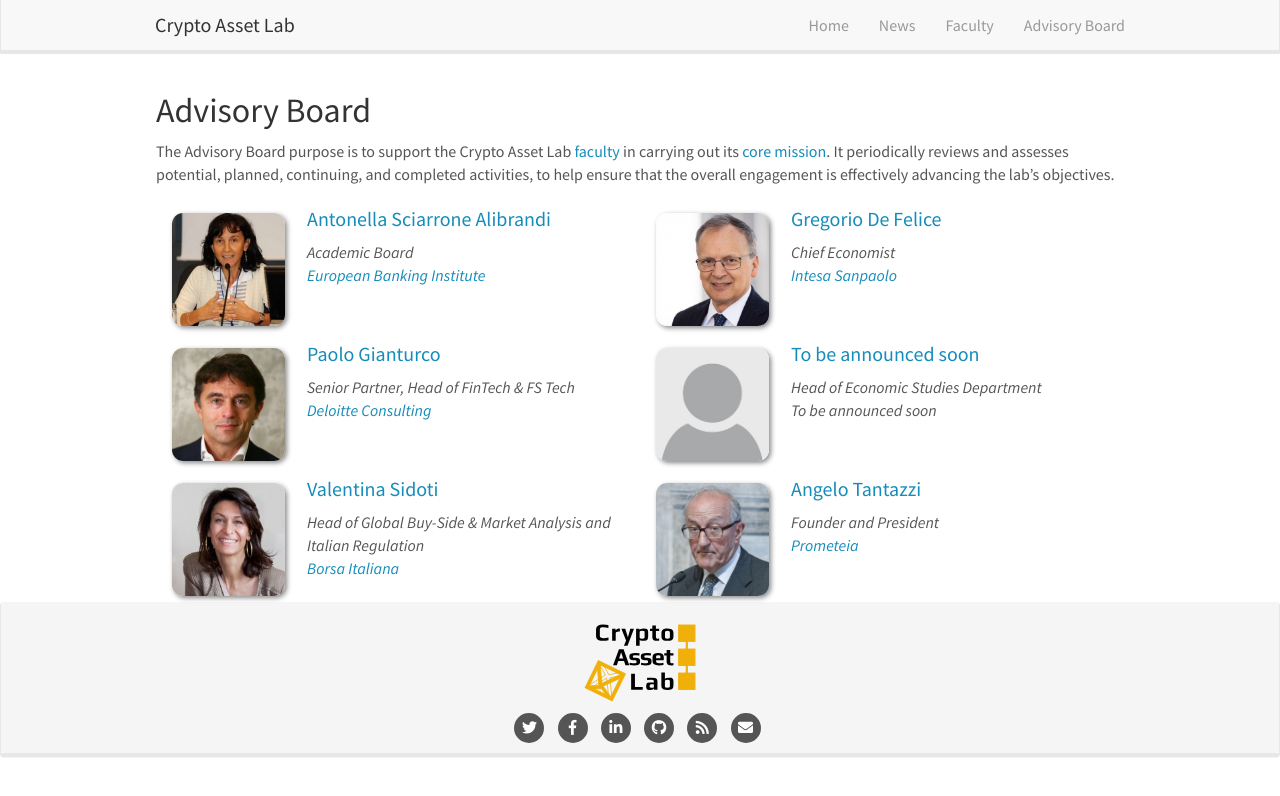
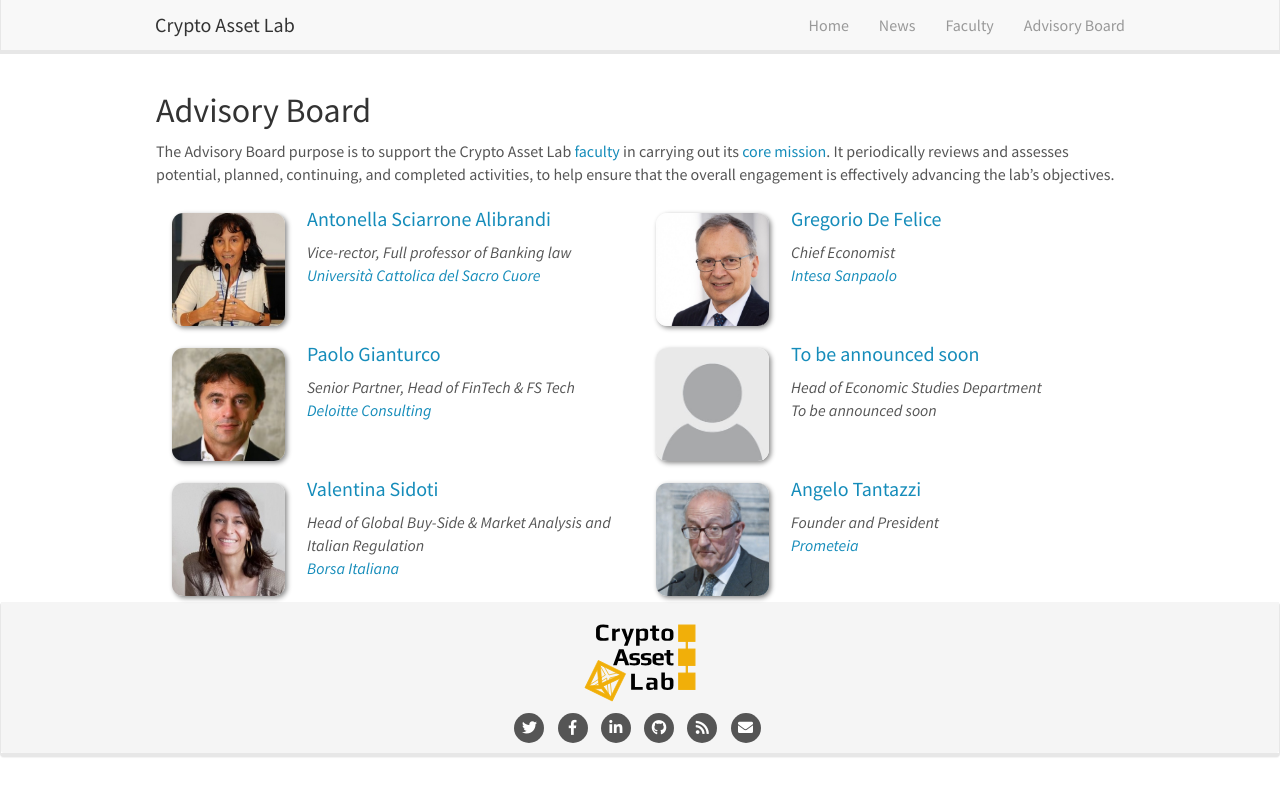
Before and after one commit to cryptoassetlab/cryptoassetlab.github.io, a Jekyll site: the page built from _pages/03-advisory-board.md, in a window 1280 px wide. Shown: the top 796 px of the page. Built offline with Jekyll 4.4.1, drawn with Linux system fonts in a browser that asks for light colours; nearby versions of some CDN libraries.

Commit message:
Updated adv board

```diff
--- a/_data/advisory_board.yml
+++ b/_data/advisory_board.yml
@@ -1,11 +1,11 @@
 - name: Antonella Sciarrone Alibrandi
-  name_link: http://ebi-europa.eu/wp-content/uploads/2016/12/SCIARRONE-CURRICULUM-VITAE-EN-2016-2.pdf
+  name_link: http://cryptoassetlab.diseade.unimib.it/docs/2019 SCIARRONE CV SHORT EN.pdf
   photo: advisory_board/Sciarrone.jpg
   affiliation_rows: 2
-  affiliation_row_1: Academic Board
+  affiliation_row_1: Vice-rector, Full professor of Banking law
   affiliation_row_1_link:
-  affiliation_row_2: European Banking Institute
-  affiliation_row_2_link: http://ebi-europa.eu/
+  affiliation_row_2: Università Cattolica del Sacro Cuore
+  affiliation_row_2_link: https://www.unicatt.it/
 
 - name: Gregorio De Felice
   name_link: https://www.linkedin.com/in/gregorio-de-felice-734244/
```
Also changed, not shown: 1 other file.
